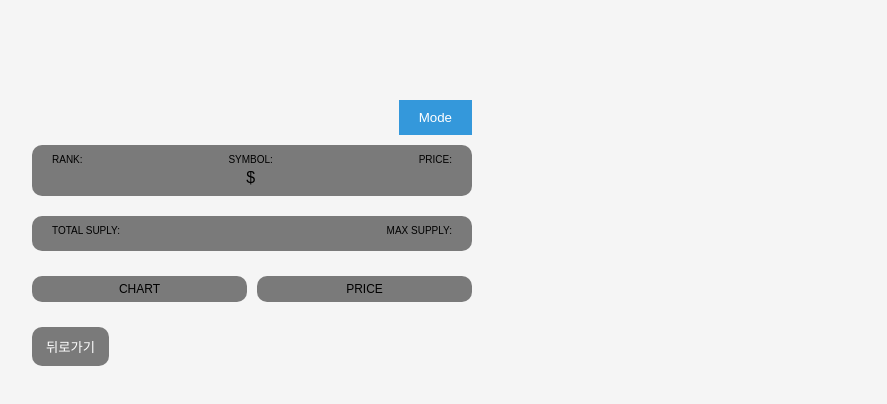
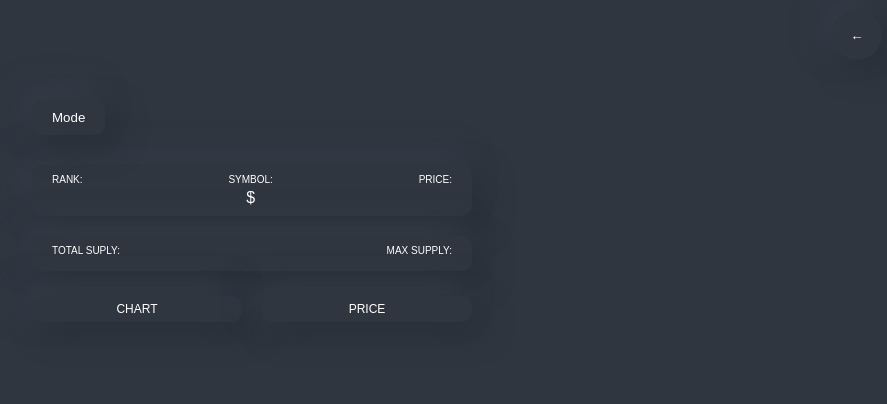
Before and after one commit to wihyanghoon/Cointracker, a React (Create React App) app: page /1 in a window 1280 px wide. Shown: the top 404 px of the page, without its empty margins (388-1275 px from the left). Built offline with nearby package versions, Linux system fonts and the light colour scheme; no server answers.

Commit message:
css: setting

```diff
--- a/src/atoms.ts
+++ b/src/atoms.ts
@@ -3,5 +3,5 @@ import { atom } from "recoil";
 
 export const isDarkAtom = atom({
     key: "isDark",
-    default: false,
+    default: true,
 })
--- a/src/pages/Coin.tsx
+++ b/src/pages/Coin.tsx
@@ -1,47 +1,54 @@
 import React, { useEffect, useState } from "react";
-import { Route, Switch, useLocation, useParams, Link, useRouteMatch } from "react-router-dom";
+import {
+  Route,
+  Switch,
+  useLocation,
+  useParams,
+  Link,
+  useRouteMatch,
+} from "react-router-dom";
 import styled from "styled-components";
 import Price from "./Price";
 import Chart from "./Chart";
-import { useQuery } from "react-query"
+import { useQuery } from "react-query";
 import { fetchCoinInfo, fetchCoinPrice } from "../api";
-import Helmet from "react-helmet"
+import Helmet from "react-helmet";
 import { useSetRecoilState } from "recoil";
 import { isDarkAtom } from "../atoms";
 
 type RouterTypes = {
-  name: string,
+  name: string;
 };
 
 type ParamsTypes = {
-  coinId: string,
+  coinId: string;
 };
 
 type infoTypes = {
-  id: string,
-  name: string,
-  symbol: string,
-  rank: number,
-  is_new: boolean,
-  is_active: boolean,
-  type: string,
-  contract: string,
-  platform: string,
-  contracts: object,
-  logo: string,
-  description: string,
-  message: string,
-  open_source: boolean,
-  started_at: string,
-  development_status: string,
-  hardware_wallet: boolean,
-  proof_type: string,
-  org_structure: string,
-  hash_algorithm: string,
-  links_extended: object,
-  first_data_at: string,
-  last_data_at: string,
-}
+  id: string;
+  name: string;
+  symbol: string;
+  rank: number;
+  is_new: boolean;
+  is_active: boolean;
+  type: string;
+  contract: string;
+  platform: string;
+  contracts: object;
+  logo: string;
+  description: string;
+  message: string;
+  open_source: boolean;
+  started_at: string;
+  development_status: string;
+  hardware_wallet: boolean;
+  proof_type: string;
+  org_structure: string;
+  hash_algorithm: string;
+  links_extended: object;
+  first_data_at: string;
+  last_data_at: string;
+};
 
 type priceTypes = {
   id: string;
@@ -56,56 +63,63 @@ type priceTypes = {
   last_updated: string;
   quotes: {
     USD: {
-      ath_date: string,
-      ath_price: number,
-      market_cap: number,
-      market_cap_change_24h: number,
-      percent_change_1h: number,
-      percent_change_1y: number,
-      percent_change_6h: number,
-      percent_change_7d: number,
-      percent_change_12h: number,
-      percent_change_15m: number,
-      percent_change_24h: number,
-      percent_change_30d: number,
-      percent_change_30m: number,
-      percent_from_price_ath: number,
-      price: number,
-      volume_24h: number,
-      volume_24h_change_24h: number,
+      ath_date: string;
+      ath_price: number;
+      market_cap: number;
+      market_cap_change_24h: number;
+      percent_change_1h: number;
+      percent_change_1y: number;
+      percent_change_6h: number;
+      percent_change_7d: number;
+      percent_change_12h: number;
+      percent_change_15m: number;
+      percent_change_24h: number;
+      percent_change_30d: number;
+      percent_change_30m: number;
+      percent_from_price_ath: number;
+      price: number;
+      volume_24h: number;
+      volume_24h_change_24h: number;
     };
   };
-}
+};
 
 const Coin = () => {
-
   const { coinId } = useParams<ParamsTypes>();
   const { state } = useLocation<RouterTypes>();
-  const chartMatch = useRouteMatch("/:coinId/chart")
-  const priceMatch = useRouteMatch("/:coinId/price")
-  const setter = useSetRecoilState(isDarkAtom)
-  const {isLoading: infoLoading, data: infoData} = useQuery<infoTypes>(["info", coinId], () => fetchCoinInfo(coinId))
-  const {isLoading: priceLoading, data: priceData} = useQuery<priceTypes>(
+  const chartMatch = useRouteMatch("/:coinId/chart");
+  const priceMatch = useRouteMatch("/:coinId/price");
+  const setter = useSetRecoilState(isDarkAtom);
+  const { isLoading: infoLoading, data: infoData } = useQuery<infoTypes>(
+    ["info", coinId],
+    () => fetchCoinInfo(coinId)
+  );
+  const { isLoading: priceLoading, data: priceData } = useQuery<priceTypes>(
     ["price", coinId],
     () => fetchCoinPrice(coinId),
     {
-      refetchInterval: 10000
+      refetchInterval: 10000,
     }
-    )
+  );
 
-  const loading = infoLoading || priceLoading
+  const loading = infoLoading || priceLoading;
   return (
     <Container>
       <Helmet>
         <title>{state?.name || "Loading"}</title>
       </Helmet>
+      <Button value="뒤로가기">
+          <Link to="/">&larr;</Link>
+        </Button>
       <Header>
-        <Title>{state?.name ? state.name : loading ? "Loading..." : infoData?.name}</Title>
+        <Title>
+          {state?.name ? state.name : loading ? "Loading..." : infoData?.name}
+        </Title>
         <button onClick={() => setter((prev) => !prev)}>Mode</button>
       </Header>
-      {loading ?
+      {loading ? (
         "Loading..."
-       : (
+      ) : (
         <>
           <Overview>
             <OverviewItem>
@@ -147,17 +161,14 @@ const Coin = () => {
               <Price priceData={priceData} />
             </Route>
             <Route path={`/${coinId}/chart`}>
-              <Chart coinId={coinId}/>
+              <Chart coinId={coinId} />
             </Route>
           </Switch>
-
-          <Button value="뒤로가기">
-            <Link to="/">뒤로가기</Link>
-          </Button>
-        </>)
-        }
+        </>
+      )}
     </Container>
-)}
+  );
+};
 
 const Container = styled.div`
   max-width: 480px;
@@ -166,14 +177,21 @@ const Container = styled.div`
 `;
 
 const Header = styled.header`
-  overflow: auto;
   button {
-    background-color: #3498db;
-    color: #ffffff;
+    background: ${(props) => props.theme.bgColor};
+    box-shadow: ${(props) => props.theme.boxShadowNone};
+    color: ${(props) => props.theme.textColor};
     border: none;
     padding: 10px 20px;
-    float: right;
-    margin-bottom: 10px;
+    margin-bottom: 30px;
+    border-radius: 10px;
+    &:hover {
+      box-shadow: ${(props) => props.theme.boxShadowClick};
+    }
+
+    &:nth-child(3) {
+      margin-left: 20px;
+    }
   }
 `;
 
@@ -188,7 +206,8 @@ const Title = styled.h1`
 const Overview = styled.div`
   display: flex;
   justify-content: space-between;
-  background-color: rgba(0, 0, 0, 0.5);
+  background: ${(props) => props.theme.bgColor};
+  box-shadow: ${(props) => props.theme.boxShadowNone};
   padding: 10px 20px;
   border-radius: 10px;
 `;
@@ -214,23 +233,32 @@ const Tabs = styled.div`
   display: grid;
   grid-template-columns: repeat(2, 1fr);
   margin: 25px 0px;
-  gap: 10px;
+  gap: 20px;
 `;
 
 const Button = styled.button`
   border: none;
-  background-color: rgba(0, 0, 0, 0.5);
-  color: #ffffff;
+  background: ${(props) => props.theme.bgColor};
+  box-shadow: ${(props) => props.theme.boxShadowNone};
+  color: ${(props) => props.theme.textColor};
   padding: 10px 14px;
   border-radius: 10px;
-`
+  position: absolute;
+  right: 10px;
+  top: 10px;
+  width: 50px;
+  height: 50px;
+  border-radius: 25px;
+`;
 
 const Tab = styled.span<{ isActive: boolean }>`
   text-align: center;
   text-transform: uppercase;
   font-size: 12px;
   font-weight: 400;
-  background-color: rgba(0, 0, 0, 0.5);
+  background: ${(props) => props.theme.bgColor};
+  box-shadow: ${(props) => props.theme.boxShadowNone};
+  color: ${(props) => props.theme.textColor};
   padding: 7px 0px;
   border-radius: 10px;
   color: ${(props) =>
--- a/src/pages/Coins.tsx
+++ b/src/pages/Coins.tsx
@@ -20,20 +20,6 @@ type CoinTypes = {
 const Coins = () => {
   const { isLoading, data } = useQuery<CoinTypes[]>("getCoins", fetchCoins);
   const setter = useSetRecoilState(isDarkAtom);
-  useEffect(() => {
-    console.log(data);
-  }, []);
-  // const [coins, setCoins] = useState<CoinTypes[]>([]);
-  // const [loading, setLoading] = useState(true);
-  // // 즉시 실행 함수 실행
-  // useEffect(() => {
-  //   (async () => {
-  //     const response = await fetch("https://api.coinpaprika.com/v1/coins");
-  //     const json = await response.json();
-  //     setCoins(json.slice(0, 100));
-  //     setLoading(false);
-  //   })();
-  // }, []);
 
   return (
     <Container>
@@ -74,22 +60,27 @@ const Container = styled.div`
 `;
 
 const Header = styled.header`
-  overflow: auto;
   button {
-    background-color: #3498db;
-    color: #ffffff;
+    background: ${props => props.theme.bgColor};
+    box-shadow:  ${props => props.theme.boxShadowNone};
+    color: ${(props) => props.theme.textColor};
     border: none;
     padding: 10px 20px;
-    float: right;
-    margin-bottom: 10px;
+    margin-bottom: 30px;
+    border-radius: 10px;
+
+    &:hover{
+      box-shadow:  ${props => props.theme.boxShadowClick}
+    }
   }
 `;
 
 const Coin = styled.li`
-  background-color: #ffffff;
-  color: ${(props) => props.theme.textColor};
+  background: ${props => props.theme.bgColor};
+  box-shadow:  ${props => props.theme.boxShadowNone};
+  margin-bottom: 30px;
   border-radius: 15px;
-  margin-bottom: 10px;
+  transition: background 0.2s ease-in;
   a {
     padding: 20px;
     transition: color 0.2s ease-in;
@@ -100,6 +91,7 @@ const Coin = styled.li`
     a {
       color: ${(props) => props.theme.accentColor};
     }
+    box-shadow:  ${props => props.theme.boxShadowClick}
   }
 `;
 
--- a/src/pages/Price.tsx
+++ b/src/pages/Price.tsx
@@ -83,11 +83,13 @@ function Price({ priceData }: propTypes) {
 const Overview = styled.div`
   display: flex;
   justify-content: space-between;
-  background-color: rgba(0, 0, 0, 0.5);
+  background: ${props => props.theme.bgColor};
+  box-shadow:  ${props => props.theme.boxShadowNone};
+  color: ${(props) => props.theme.textColor};
   padding: 10px 20px;
   border-radius: 10px;
-  & + & {
-    margin-top: 1rem;
+  & {
+    margin-top: 30px;
   }
 `;
 const OverviewItem = styled.div`
--- a/src/styled.d.ts
+++ b/src/styled.d.ts
@@ -11,5 +11,7 @@ declare module 'styled-components' {
     textColor: string;
     bgColor: string;
     accentColor: string;
+    boxShadowNone: string;
+    boxShadowClick: string;
   }
 }
--- a/src/theme.ts
+++ b/src/theme.ts
@@ -3,12 +3,16 @@ import { DefaultTheme } from "styled-components"
 
 export const darkTheme: DefaultTheme = {
     bgColor : "#2f3640",
-    textColor : "#3498db",
-    accentColor: "gray",
+    textColor : "#ffffff",
+    accentColor: "#0092E7",
+    boxShadowNone: "10px 10px 30px #282e36, -10px -10px 30px #363e4a",
+    boxShadowClick: "inset 10px 10px 30px #282e36, inset -10px -10px 30px #363e4a;"
 }
 
 export const lightTheme: DefaultTheme = {
     bgColor : "whitesmoke",
-    textColor : "black",
-    accentColor: "#3498db",
+    textColor : "#000000",
+    accentColor: "#F86866",
+    boxShadowNone: "10px 10px 30px #d9d9d9, -10px -10px 30px #ffffff",
+    boxShadowClick: "inset 10px 10px 30px #d9d9d9, inset -10px -10px 30px #ffffff;"
 }
```
